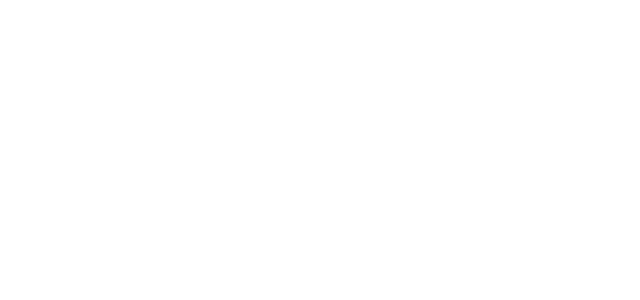
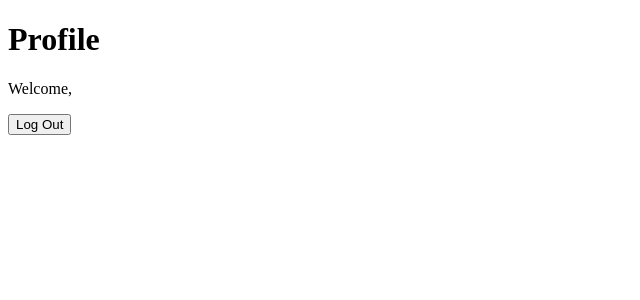
Before and after one commit to iakhator/nuxt-firebase-auth, a Nuxt app: page /profile in a window 1280 px wide. Before the commit this address had no page. Shown: the top 300 px of the page, without its empty margins (0-640 px from the left). Built offline with nearby package versions, Linux system fonts and the light colour scheme.

Commit message:
update current user

```diff
--- a/pages/dashboard.vue
+++ b/pages/dashboard.vue
@@ -20,6 +20,8 @@ const authStore = useAuthStore()
 </script>
 
 <template>
-  <h1>Dashboard page login</h1>
-  <button @click="signOut">Log Out</button>
+  <div>
+    <h1>Dashboard page {{ authStore.user?.displayName }}</h1>
+    <button @click="signOut">Log Out</button>
+  </div>
 </template>
--- /dev/null
+++ b/pages/profile.vue
@@ -0,0 +1,13 @@
+<script lang="ts" setup>
+import { useAuthStore } from '~/stores/authStore'
+
+const authStore = useAuthStore()
+</script>
+
+<template>
+  <div>
+    <h1>Profile</h1>
+    <p>Welcome, {{ authStore.user?.email }}</p>
+    <button @click="signOut">Log Out</button>
+  </div>
+</template>
--- a/stores/authStore.ts
+++ b/stores/authStore.ts
@@ -1,11 +1,8 @@
 import {
-  getAuth,
-  signInWithCustomToken,
   signOut,
   onAuthStateChanged,
   signInWithEmailAndPassword,
   createUserWithEmailAndPassword,
-  getIdToken,
 } from 'firebase/auth'
 import type { User, UserCredential } from 'firebase/auth'
 interface FormData {
@@ -17,7 +14,6 @@ interface FormData {
 interface AuthState {
   user: User | null
   errorMessage: string | null
-  // token: string | null
   isAuthReady: boolean
 }
 
@@ -34,7 +30,6 @@ export const useAuthStore = defineStore('auth', {
   state: (): AuthState => ({
     user: null,
     errorMessage: null,
-    // token: null,
     isAuthReady: false,
   }),
 
```
